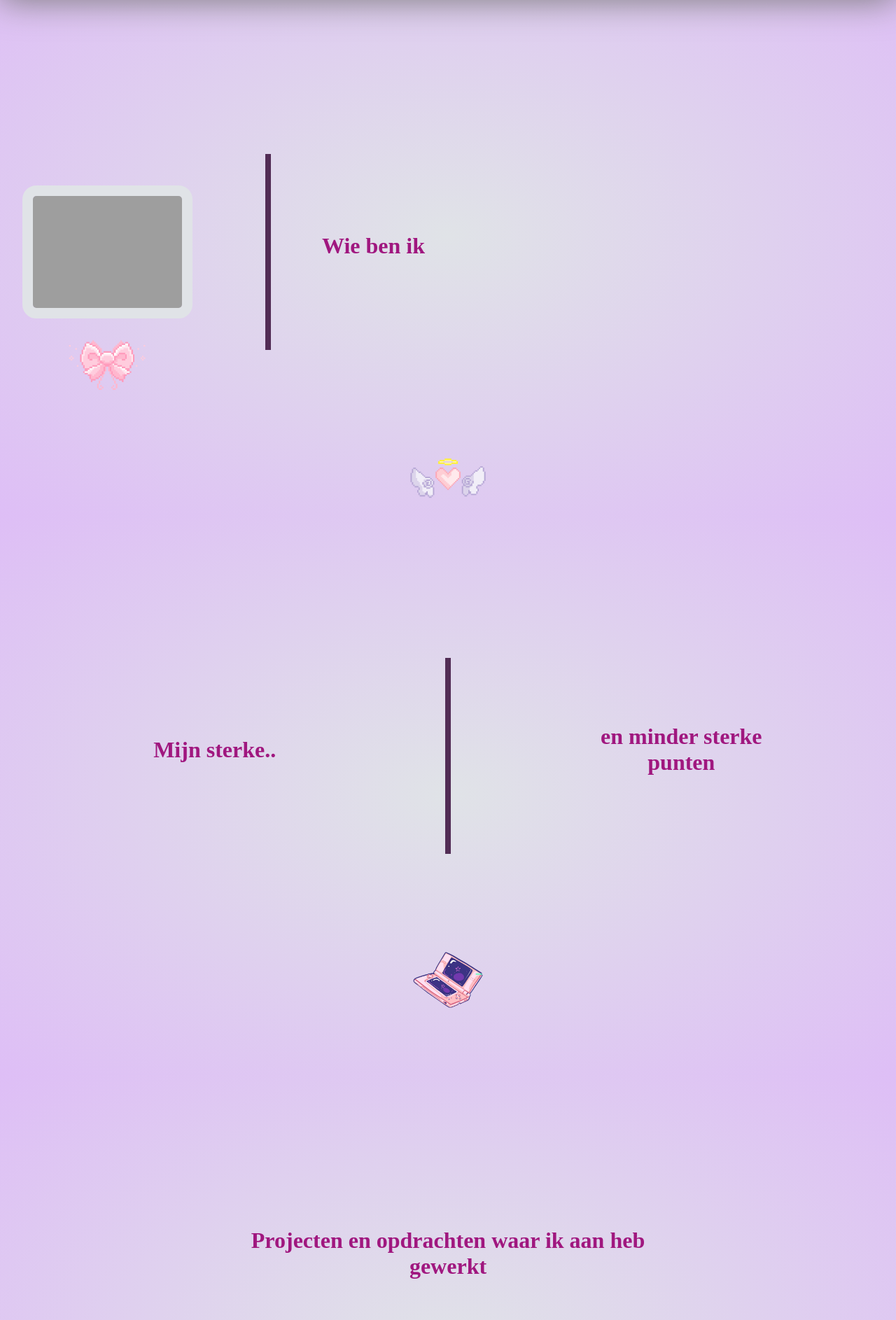
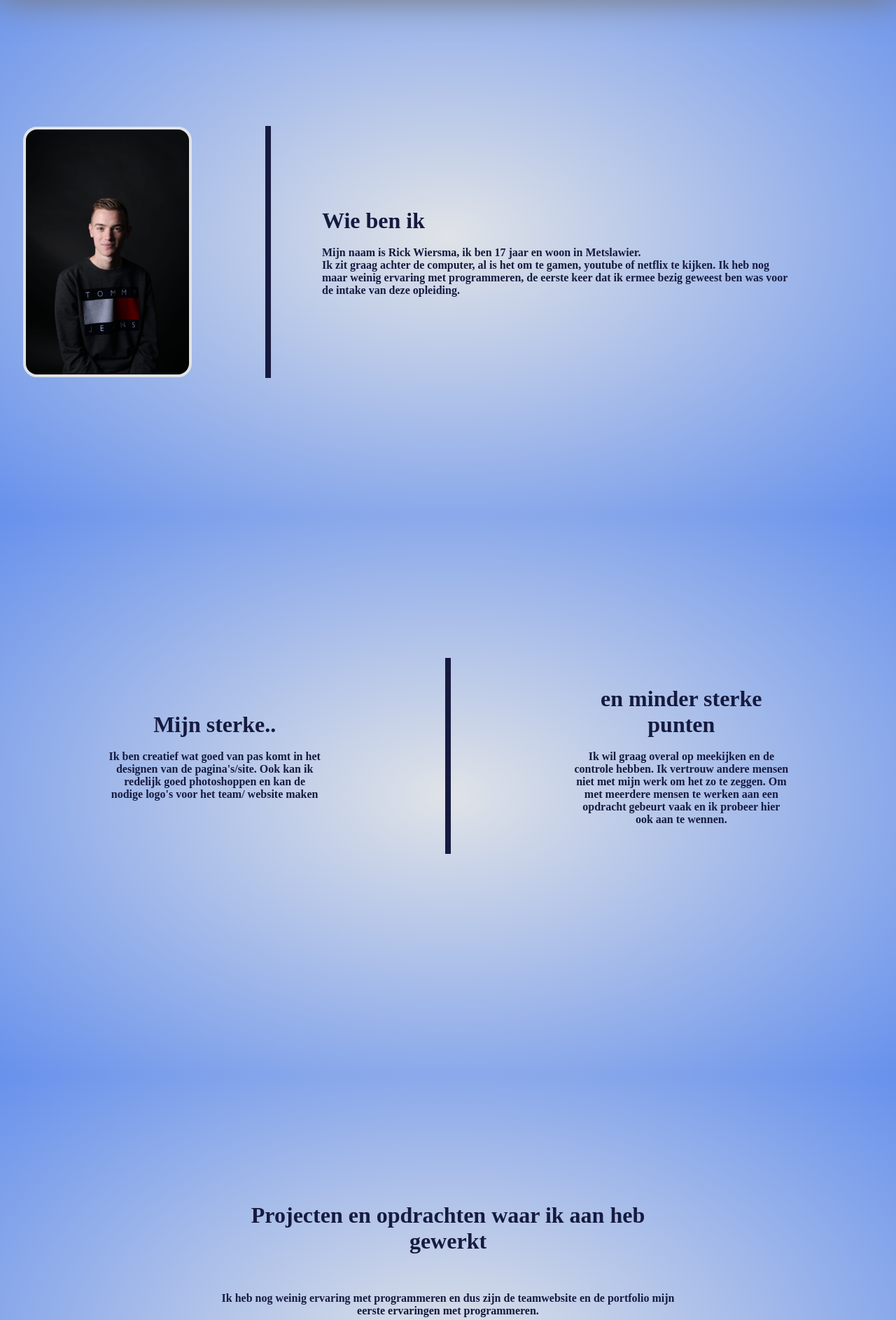
Before and after one commit to eruhachi/teamwebsite, a PHP site: page /pages/rick.php in a window 1280 px wide. Shown: the part 64-1950 px from the top of the page at 70% size. Run offline with PHP 8.4, Linux system fonts and the light colour scheme; some web fonts are replaced; grey boxes are pictures that could not be loaded.

Commit message:
Rick Wiersma
added rick.css
finished rick.php

```diff
--- /dev/null
+++ b/template/css/rick.css
@@ -0,0 +1,42 @@
+body{
+    background-image: radial-gradient(#e0e3e7, #6791ec);
+  }
+
+  .img1 img, .img2 img, .img3 img{
+    height: 350px;
+    width: auto;
+    border: solid 4px #e0e3e7;
+  }
+
+  .text-line1{
+    background-color: #161a3f;
+    height: 45vh;
+    }
+
+    .text-line1:hover{
+    height: 20vh;
+    }
+
+
+    .text-line2{
+    background-color: #161a3f;
+    }
+
+    .text-line2:hover{
+    height: 30vh;
+    }
+
+    .text-line3{
+    background-color: #161a3f;
+    }
+
+    .nested-footer p{
+        color: #161a3f;
+        }
+
+        .grid p{
+            color: #161a3f;
+          }
+        .grid h1{
+            color: #161a3f;
+        }
--- a/template/pages/rick.php
+++ b/template/pages/rick.php
@@ -7,21 +7,9 @@
   <head>
     <meta charset="utf-8">
     <link rel="stylesheet" href="../css/style3.css">
+    <link rel="stylesheet" href="../css/rick.css">
     <link rel="stylesheet" href="../css/nav.css">
-    <title>your name</title><!--Change to your name!-->
-    <!--ignore this, it's nothing-->
-    <audio src="../assets/audio/cave1.ogg" type="audio/ogg" id="cave1"></audio>
-    <audio src="../assets/audio/cave2.ogg" type="audio/ogg" id="cave2"></audio>
-    <audio src="../assets/audio/cave3.ogg" type="audio/ogg" id="cave3"></audio>
-    <audio src="../assets/audio/cave4.ogg" type="audio/ogg" id="cave4"></audio>
-    <audio src="../assets/audio/cave5.ogg" type="audio/ogg" id="cave5"></audio>
-    <audio src="../assets/audio/cave6.ogg" type="audio/ogg" id="cave6"></audio>
-    <audio src="../assets/audio/cave7.ogg" type="audio/ogg" id="cave7"></audio>
-    <audio src="../assets/audio/cave8.ogg" type="audio/ogg" id="cave8"></audio>
-    <audio src="../assets/audio/cave10.ogg" type="audio/ogg" id="cave10"></audio>
-    <audio src="../assets/audio/cave11.ogg" type="audio/ogg" id="cave11"></audio>
-    <audio src="../assets/audio/cave12.ogg" type="audio/ogg" id="cave12"></audio>
-    <audio src="../assets/audio/cave13.ogg" type="audio/ogg" id="cave13"></audio>
+    <title>Rick Wiersma</title><!--Change to your name!-->
   </head>
   <body>
 
@@ -30,42 +18,40 @@
        <div class="grid">
    <!--content 1-->
     <!--replace the # with the name of your image-->
-    <div class="img1"> <img src="../assets/IMG/#" alt=""> </div>
+    <div class="img1"> <img src="../assets/IMG/portretrick.jpeg" alt=""> </div>
 
     <div class="text-line1"></div>
     <div class="text-box1">
       <h1>Wie ben ik</h1><br>
-    <p><!--put your text here--></p>
+    <p>Mijn naam is Rick Wiersma, ik ben 17 jaar en woon in Metslawier.<br>
+       Ik zit graag achter de computer, al is het om te gamen, youtube of netflix te kijken. Ik heb nog maar weinig ervaring met programmeren, de eerste keer dat ik ermee bezig geweest ben was voor de intake van deze opleiding.</p>
     </div>
-    <div class="deco1"><img src="../assets/IMG/deco1.gif" alt=""> </div>
-    <div class="deco3"><img src="../assets/IMG/deco3.png" alt=""> </div>
 
 <!--content 2-->
     <div class="text-box2">
       <h1>Mijn sterke..</h1><br>
-    <p><!--put your text here--></p> </div>
+    <p>Ik ben creatief wat goed van pas komt in het designen van de pagina's/site. Ook kan ik redelijk goed photoshoppen en kan de nodige logo's voor het team/ website maken </p> </div>
     <div class="text-line2"></div>
     <div class="text-box2-1">
     <h1>en minder sterke punten</h1><br>
-    <p><!--put your text here--></p> </div>
-    <div class="deco2"> <img src="../assets/IMG/deco2.png" alt="nintendo"></div>
+    <p>Ik wil graag overal op meekijken en de controle hebben. Ik vertrouw andere mensen niet met mijn werk om het zo te zeggen. Om met meerdere mensen te werken aan een opdracht gebeurt vaak en ik probeer hier ook aan te wennen.</p> </div>
 
 <!--content 3-->
     <div class="text-box3">
-      <h1>Projecten en opdrachten waar ik aan heb gewerkt</h1><br>
-    <p><!--put your text here--></p></div>
-    <div class="deco4"><img src="../assets/IMG/deco1.gif" alt="bow"></div><div class="text-line3"></div><div class="deco5"><img src="../assets/IMG/deco1.gif" alt="bow"></div>
+     <h1>Projecten en opdrachten waar ik aan heb gewerkt</h1><br>
+    <p><br><br>Ik heb nog weinig ervaring met programmeren en dus zijn de teamwebsite en de portfolio mijn eerste ervaringen met programmeren. </p></div>
+    <div class="text-line3"></div>
     <div class="text-box3-1">
-    <p><!--put your text here--></p></div>
+    <p><!-- TEKST --></p></div>
 
 
 
 
   <footer>
   <div class="nested-footer">
-  <p>© eruhachi</p>
-  <div class="icon1"><a href="https://www.instagram.com/eruhachi/" target="_blank"><img src="../assets/IMG/instagram.png" alt="instagram"></a></div>
-  <div class="icon2"><a href="https://www.youtube.com/user/BenIkJouOma" target="_blank"><img src="../assets/IMG/youtube.png" alt="youtube"></a></div>
+  <p>© HSUNITY</p>
+  <div class="icon1"><a href="https://www.instagram.com/rickwiersma_/" target="_blank"><img src="../assets/IMG/instagram.png" alt="instagram"></a></div>
+  <div class="icon2"><a href="https://www.github.com/HSUNITY" target="_blank"><img src="../assets/IMG/github.png" alt="youtube"></a></div>
 
 
 
```
Also changed, not shown: template/assets/IMG/github.png (added), template/assets/IMG/portretrick.jpeg (added).
